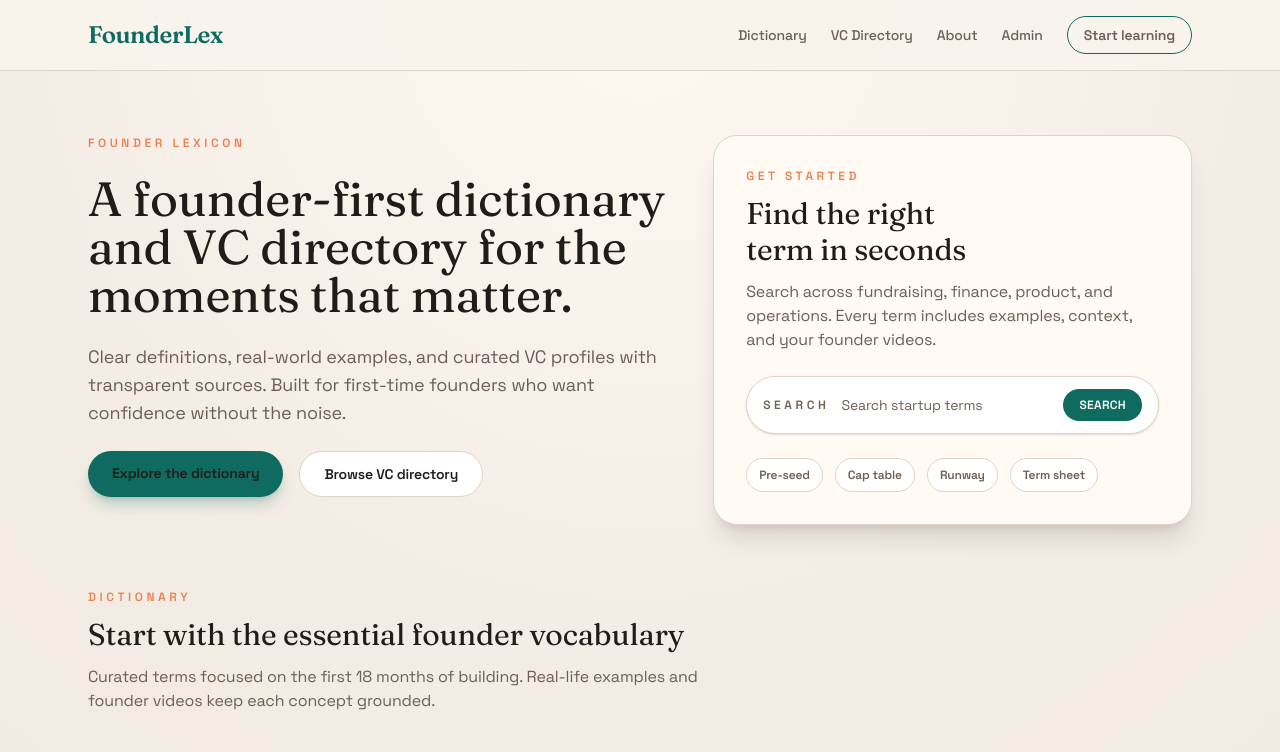
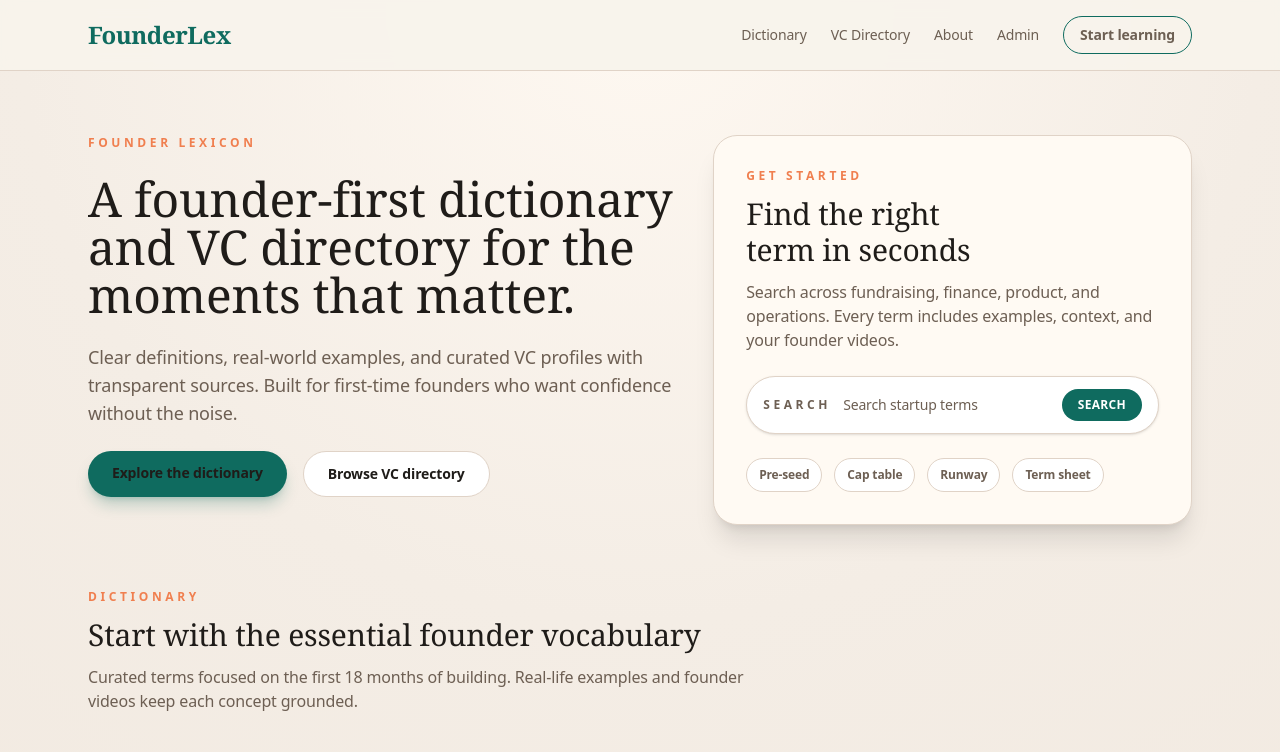
Before and after one commit to hyunsunahnpro/founder-dictionary, a Next.js app: page / in a window 1280 px wide. Shown: the top 752 px of the page. Built offline with nearby package versions, Linux system fonts and the light colour scheme.

Commit message:
Fix build: fonts + prisma generate

```diff
--- a/package.json
+++ b/package.json
@@ -8,6 +8,7 @@
     "start": "next start",
     "lint": "eslint",
     "prisma": "prisma",
+    "postinstall": "prisma generate",
     "db:push": "prisma db push",
     "db:studio": "prisma studio"
   },
--- a/src/app/admin/page.tsx
+++ b/src/app/admin/page.tsx
@@ -50,7 +50,7 @@
                 {link.description}
               </p>
               <span className="mt-6 inline-flex text-xs font-semibold uppercase tracking-[0.2em] text-[var(--accent)]">
-                Open ->
+                Open &rarr;
               </span>
             </Link>
           ))}
--- a/src/app/globals.css
+++ b/src/app/globals.css
@@ -9,13 +9,15 @@
   --muted: #6d5f53;
   --card: #fffaf3;
   --stroke: #e0d3c7;
+  --font-sans: "Space Grotesk", system-ui, sans-serif;
+  --font-display: "Fraunces", ui-serif, Georgia, serif;
 }
 
 @theme inline {
   --color-background: var(--background);
   --color-foreground: var(--foreground);
-  --font-sans: var(--font-space-grotesk);
-  --font-display: var(--font-fraunces);
+  --font-sans: var(--font-sans);
+  --font-display: var(--font-display);
 }
 
 * {
@@ -25,7 +27,7 @@
 body {
   background: radial-gradient(circle at top, #fef8f1 0%, #f4ede5 35%, #efe6dc 100%);
   color: var(--foreground);
-  font-family: var(--font-space-grotesk), system-ui, sans-serif;
+  font-family: var(--font-sans);
   letter-spacing: -0.01em;
 }
 
@@ -39,5 +41,5 @@
 }
 
 .font-display {
-  font-family: var(--font-fraunces), ui-serif, Georgia, serif;
+  font-family: var(--font-display);
 }
--- /dev/null
+++ b/src/app/head.tsx
@@ -0,0 +1,12 @@
+export default function Head() {
+  return (
+    <>
+      <link rel="preconnect" href="https://fonts.googleapis.com" />
+      <link rel="preconnect" href="https://fonts.gstatic.com" crossOrigin="" />
+      <link
+        href="https://fonts.googleapis.com/css2?family=Fraunces:wght@100..900&family=Space+Grotesk:wght@300..700&display=swap"
+        rel="stylesheet"
+      />
+    </>
+  );
+}
--- a/src/app/layout.tsx
+++ b/src/app/layout.tsx
@@ -1,16 +1,5 @@
 import type { Metadata } from "next";
-import { Fraunces, Space_Grotesk } from "next/font/google";
 import "./globals.css";
-
-const fraunces = Fraunces({
-  variable: "--font-fraunces",
-  subsets: ["latin"],
-});
-
-const spaceGrotesk = Space_Grotesk({
-  variable: "--font-space-grotesk",
-  subsets: ["latin"],
-});
 
 export const metadata: Metadata = {
   title: "FounderLex",
@@ -24,9 +13,7 @@
 }>) {
   return (
     <html lang="en">
-      <body className={`${fraunces.variable} ${spaceGrotesk.variable} antialiased`}>
-        {children}
-      </body>
+      <body className="antialiased">{children}</body>
     </html>
   );
 }
```
Also changed, not shown: 1 other file (tests, documents, lock files or other folders).
